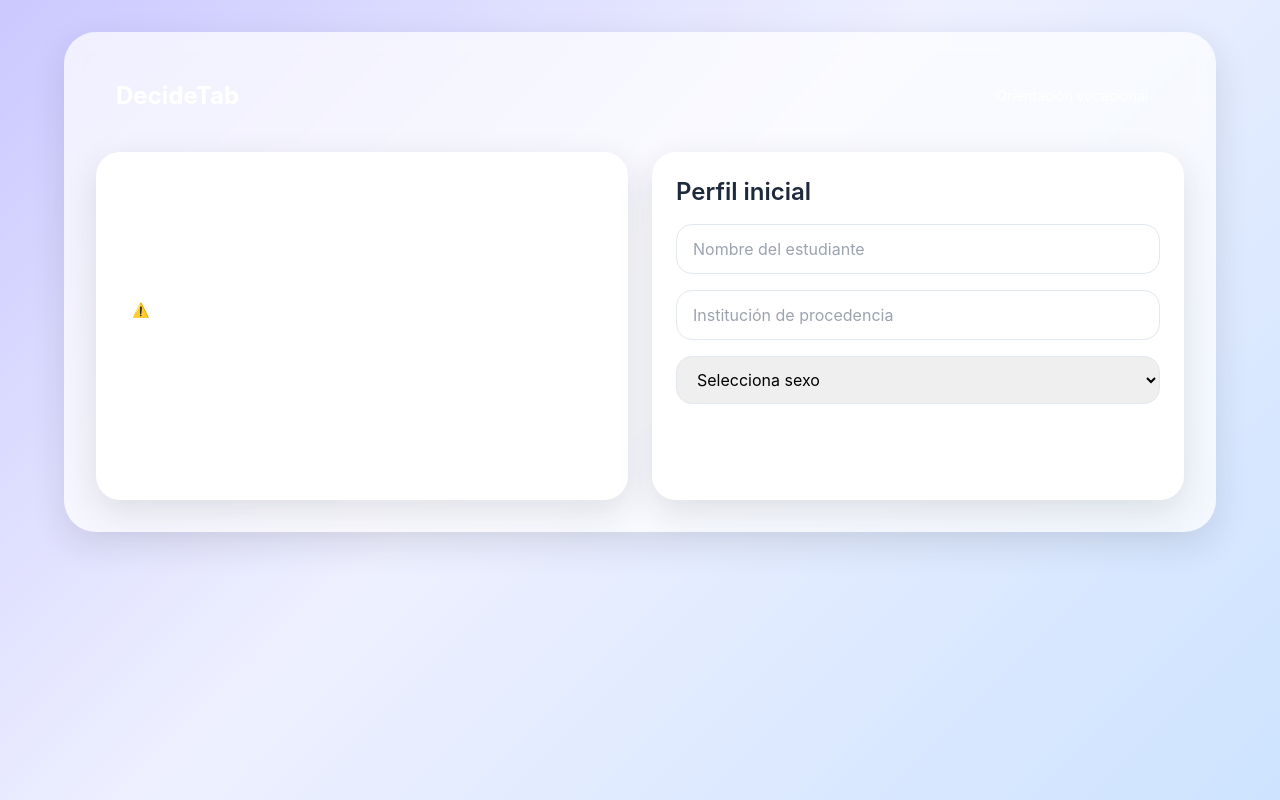
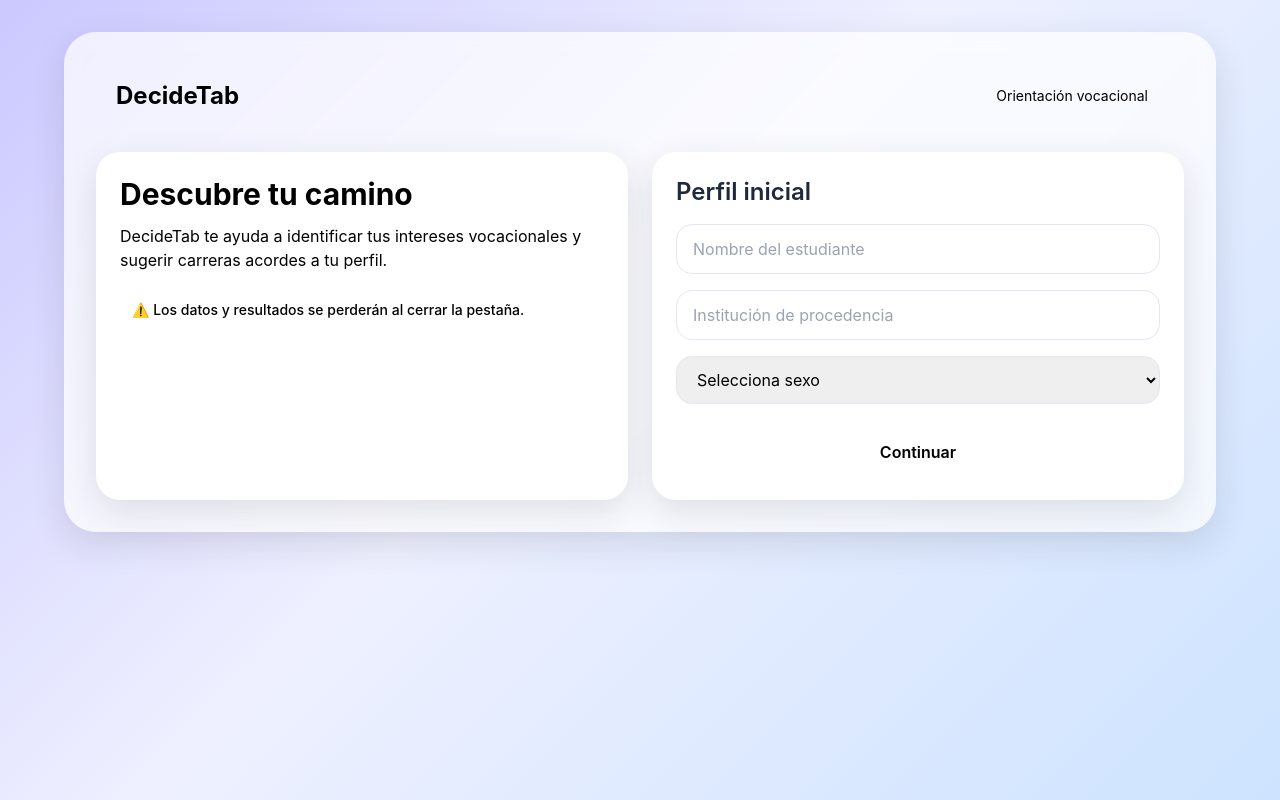
Before and after one commit to AxelLR992/decidetab, a React (Vite) app in the folder frontend/: page / in a window 1280 px wide. Built offline with nearby package versions, Linux system fonts and the light colour scheme; no server answers.

Commit message:
:bug: Fixed white text over white background

```diff
--- a/frontend/src/components/AppShell.tsx
+++ b/frontend/src/components/AppShell.tsx
@@ -4,7 +4,7 @@ export function AppShell({ children }: { children: ReactNode }) {
   return (
     <main className="min-h-screen p-4 md:p-8">
       <div className="mx-auto max-w-6xl rounded-[2rem] bg-white/70 p-4 shadow-soft backdrop-blur md:p-8">
-        <header className="mb-6 flex items-center justify-between rounded-3xl bg-brand.dark px-5 py-4 text-white">
+        <header className="mb-6 flex items-center justify-between rounded-3xl bg-brand.dark px-5 py-4">
           <h1 className="text-xl font-bold md:text-2xl">DecideTab</h1>
           <span className="rounded-full bg-brand.purple/40 px-4 py-1 text-sm">Orientación vocacional</span>
         </header>
--- a/frontend/src/pages/LandingPage.tsx
+++ b/frontend/src/pages/LandingPage.tsx
@@ -26,7 +26,7 @@ export function LandingPage() {
   return (
     <AppShell>
       <section className="grid gap-6 md:grid-cols-2">
-        <div className="card bg-gradient-to-br from-brand.purple to-brand.lavender p-6 text-white">
+        <div className="card bg-gradient-to-br from-brand.purple to-brand.lavender p-6">
           <h2 className="mb-3 text-3xl font-bold">Descubre tu camino</h2>
           <p className="text-sm md:text-base">
             DecideTab te ayuda a identificar tus intereses vocacionales y sugerir carreras acordes a tu perfil.
@@ -64,7 +64,7 @@ export function LandingPage() {
 
           {error && <p className="mt-4 text-sm text-red-600">{error}</p>}
 
-          <button className="mt-6 w-full rounded-2xl bg-brand.orange px-4 py-3 font-semibold text-white hover:brightness-95">
+          <button className="mt-6 w-full rounded-2xl bg-brand.orange px-4 py-3 font-semibold hover:brightness-95">
             Continuar
           </button>
         </form>
--- a/frontend/src/pages/ResultsPage.tsx
+++ b/frontend/src/pages/ResultsPage.tsx
@@ -16,7 +16,7 @@ export function ResultsPage() {
 
   return (
     <AppShell>
-      <div className="card mb-5 bg-gradient-to-r from-brand.lavender to-brand.blue p-5 text-white">
+      <div className="card mb-5 bg-gradient-to-r from-brand.lavender to-brand.blue p-5">
         <h2 className="text-2xl font-bold">Resultados de {profile?.name}</h2>
         <p className="text-sm">Top 3 intereses dominantes según percentil Hereford.</p>
       </div>
--- a/frontend/src/pages/SocioeconomicPage.tsx
+++ b/frontend/src/pages/SocioeconomicPage.tsx
@@ -70,7 +70,7 @@ export function SocioeconomicPage() {
       {error && <p className="mb-3 text-sm text-red-600">{error}</p>}
 
       <div className="flex justify-end">
-        <button onClick={onContinue} className="rounded-2xl bg-brand.purple px-6 py-3 font-semibold text-white">
+        <button onClick={onContinue} className="rounded-2xl bg-brand.purple px-6 py-3 font-semibold">
           Ir al test Hereford
         </button>
       </div>
--- a/frontend/src/pages/TestPage.tsx
+++ b/frontend/src/pages/TestPage.tsx
@@ -1,52 +1,62 @@
-import { useEffect, useMemo, useState } from 'react';
-import { useNavigate } from 'react-router-dom';
-import { AppShell } from '../components/AppShell';
-import { ProgressBar } from '../components/ProgressBar';
-import { useSession } from '../context/SessionContext';
-import { calculateResults, getTestItems } from '../services/api';
-import { HerefordItem } from '../types';
+import { useEffect, useMemo, useState } from "react";
+import { useNavigate } from "react-router-dom";
+import { AppShell } from "../components/AppShell";
+import { ProgressBar } from "../components/ProgressBar";
+import { useSession } from "../context/SessionContext";
+import { calculateResults, getTestItems } from "../services/api";
+import { HerefordItem } from "../types";
 
 const SCALE = [1, 2, 3, 4, 5];
 const PAGE_SIZE = 10;
 
 export function TestPage() {
   const navigate = useNavigate();
-  const { profile, socioeconomicAnswers, testAnswers, setTestAnswers, setResults } = useSession();
+  const {
+    profile,
+    socioeconomicAnswers,
+    testAnswers,
+    setTestAnswers,
+    setResults,
+  } = useSession();
   const [items, setItems] = useState<HerefordItem[]>([]);
   const [answers, setAnswers] = useState<Record<string, number>>(testAnswers);
   const [page, setPage] = useState(0);
-  const [error, setError] = useState('');
+  const [error, setError] = useState("");
   const [loading, setLoading] = useState(false);
 
   useEffect(() => {
-    if (!profile) navigate('/');
-    if (!Object.keys(socioeconomicAnswers).length) navigate('/socioeconomico');
+    if (!profile) navigate("/");
+    if (!Object.keys(socioeconomicAnswers).length) navigate("/socioeconomico");
   }, [profile, socioeconomicAnswers, navigate]);
 
   useEffect(() => {
     getTestItems()
       .then(setItems)
-      .catch(() => setError('No se pudo cargar el test Hereford.'));
+      .catch(() => setError("No se pudo cargar el test Hereford."));
   }, []);
 
   const totalPages = Math.ceil(items.length / PAGE_SIZE);
   const currentItems = useMemo(
     () => items.slice(page * PAGE_SIZE, (page + 1) * PAGE_SIZE),
-    [items, page]
+    [items, page],
   );
 
-  const completion = items.length ? (Object.keys(answers).length / items.length) * 100 : 0;
+  const completion = items.length
+    ? (Object.keys(answers).length / items.length) * 100
+    : 0;
 
   const validateCurrentPage = () =>
-    currentItems.every((item) => Number(answers[String(item.item_number)]) >= 1);
+    currentItems.every(
+      (item) => Number(answers[String(item.item_number)]) >= 1,
+    );
 
   const nextPage = async () => {
     if (!validateCurrentPage()) {
-      setError('Responde todos los ítems de la página actual.');
+      setError("Responde todos los ítems de la página actual.");
       return;
     }
 
-    setError('');
+    setError("");
     setTestAnswers(answers);
 
     if (page < totalPages - 1) {
@@ -61,12 +71,15 @@ export function TestPage() {
       const result = await calculateResults({
         sex: profile.sex,
         testAnswers: answers,
-        socioeconomicAnswers
+        socioeconomicAnswers,
       });
-      setResults({ dominantInterests: result.dominantInterests, careers: result.careers });
-      navigate('/resultados');
+      setResults({
+        dominantInterests: result.dominantInterests,
+        careers: result.careers,
+      });
+      navigate("/resultados");
     } catch {
-      setError('No se pudieron calcular los resultados. Intenta de nuevo.');
+      setError("No se pudieron calcular los resultados. Intenta de nuevo.");
     } finally {
       setLoading(false);
     }
@@ -98,13 +111,13 @@ export function TestPage() {
                   onClick={() =>
                     setAnswers((prev) => ({
                       ...prev,
-                      [String(item.item_number)]: value
+                      [String(item.item_number)]: value,
                     }))
                   }
                   className={`rounded-xl border px-2 py-2 text-sm ${
                     answers[String(item.item_number)] === value
-                      ? 'border-brand.purple bg-brand.purple text-white'
-                      : 'border-slate-300 bg-white'
+                      ? "border-brand.purple bg-brand.purple"
+                      : "border-slate-300 bg-white"
                   }`}
                 >
                   {value}
@@ -125,15 +138,21 @@ export function TestPage() {
           Anterior
         </button>
 
-        <div className="text-center text-sm text-slate-600">1 = Me desagrada mucho · 5 = Me gusta mucho</div>
+        <div className="text-center text-sm text-slate-600">
+          1 = Me desagrada mucho · 5 = Me gusta mucho
+        </div>
 
         <button
           type="button"
           onClick={nextPage}
           disabled={loading}
-          className="rounded-2xl bg-brand.orange px-5 py-3 font-semibold text-white disabled:opacity-60"
+          className="rounded-2xl bg-brand.orange px-5 py-3 font-semibold disabled:opacity-60"
         >
-          {page === totalPages - 1 ? (loading ? 'Calculando...' : 'Ver resultados') : 'Siguiente'}
+          {page === totalPages - 1
+            ? loading
+              ? "Calculando..."
+              : "Ver resultados"
+            : "Siguiente"}
         </button>
       </div>
 
```
